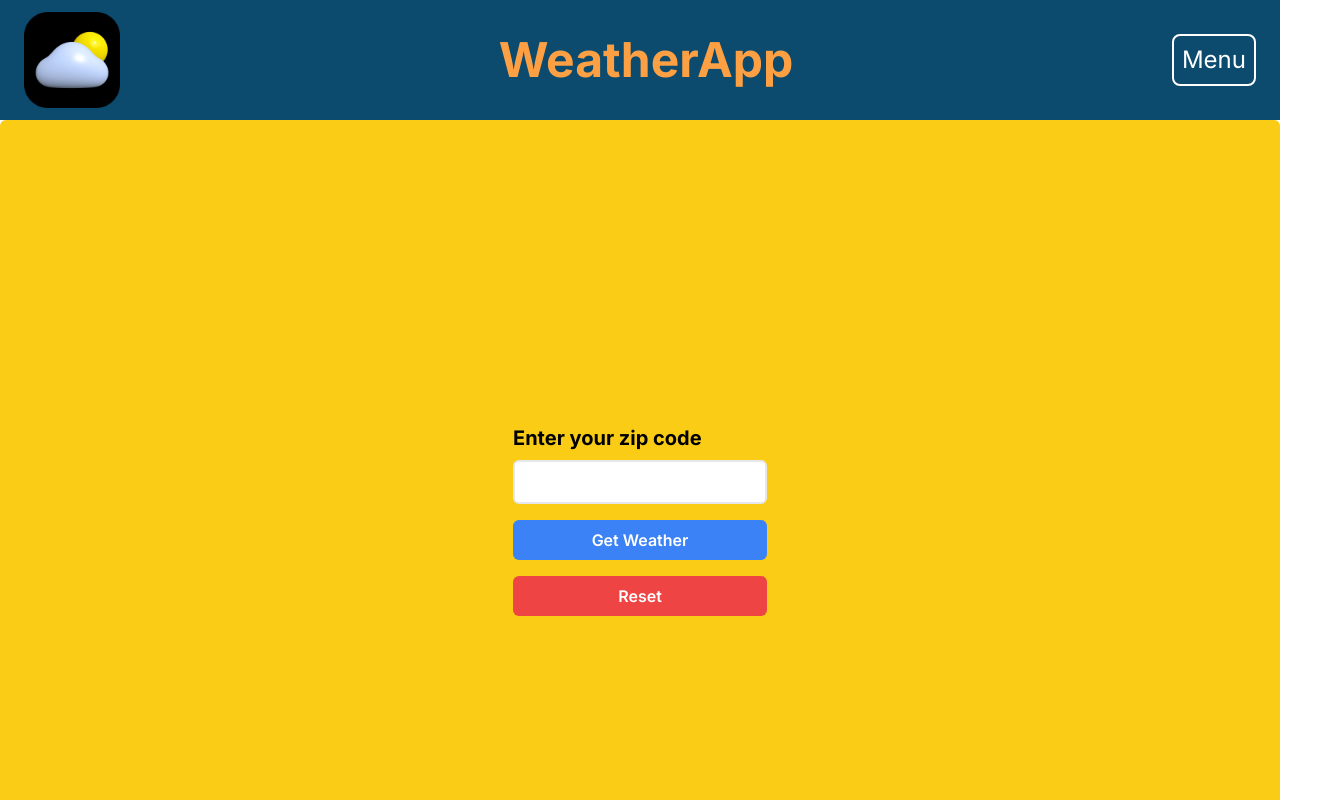
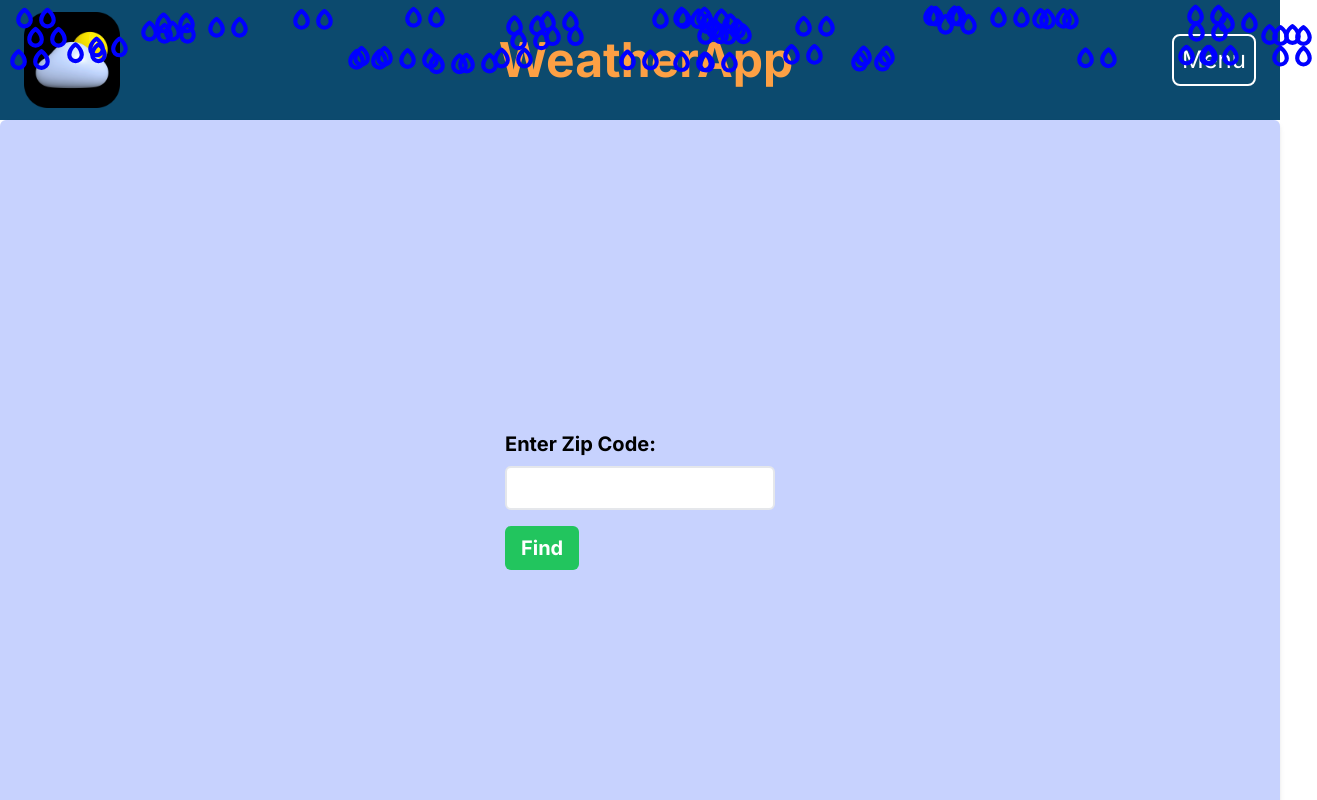
Before and after one commit to tbrown034/my-weather-app, a Next.js app: page / in a window 1280 px wide. Shown: the top 800 px of the page, 1317 px wide, since content can reach past the window. Built offline with nearby package versions, Linux system fonts and the light colour scheme.

Commit message:
WIP: framer motion animation

```diff
--- a/app/Components/CityInput.jsx
+++ b/app/Components/CityInput.jsx
@@ -1,47 +1,123 @@
+import { motion, animate, useAnimation } from "framer-motion";
+import React, { useEffect, useRef, useState } from "react";
+
+const dropSVG = `<svg xmlns="http://www.w3.org/2000/svg" viewBox="0 0 24 24" fill="blue" height="50"><path d="M10.5,8c0-3.49-3.3-5.74-3.44-5.83a1,1,0,0,0-1.12,0C5.8,2.27,2.5,4.55,2.5,8a4,4,0,0,0,8,0Zm-4,2a2,2,0,0,1-2-2,5.44,5.44,0,0,1,2-3.72A5.39,5.39,0,0,1,8.5,8,2,2,0,0,1,6.5,10ZM18.06,2.17a1,1,0,0,0-1.12,0C16.8,2.27,13.5,4.55,13.5,8a4,4,0,0,0,8,0C21.5,4.51,18.2,2.26,18.06,2.17ZM17.5,10a2,2,0,0,1-2-2,5.44,5.44,0,0,1,2-3.72A5.39,5.39,0,0,1,19.5,8,2,2,0,0,1,17.5,10Z"/></svg>`;
+const sunSVG = `<svg fill="none" viewBox="0 0 15 15" xmlns="http://www.w3.org/2000/svg" stroke="orange" height="100"><path stroke-linecap="square" d="M7.5 1.5v-1m0 13.99v-.998m6-5.997h1m-13 0h-1m2-4.996-1-1m12 0-1 1m-10 9.993-1 1m12 0-1-1m-2-4.997a2.999 2.999 0 0 1-3 2.998 2.999 2.999 0 1 1 3-2.998z"/></svg>`;
+
+const Raindrop = ({ delay }) => {
+  const ref = useRef();
+  const [y, setY] = useState(0);
+  const controls = useAnimation();
+
+  useEffect(() => {
+    const element = ref.current;
+    const animation = animate(
+      element,
+      { translateY: "100%" },
+      {
+        type: "tween",
+        ease: "linear",
+        duration: Math.random() * 2 + 3,
+        delay: Math.random() * 2,
+        repeat: Infinity,
+        repeatType: "loop",
+        onComplete: () => {
+          setY(0);
+          controls.start({ translateY: "100%" });
+        },
+      }
+    );
+
+    return () => {
+      animation.stop();
+    };
+  }, [controls]);
+
+  useEffect(() => {
+    controls.start({
+      translateY: y,
+      transition: { delay },
+    });
+  }, [controls, delay, y]);
+
+  return (
+    <motion.div
+      ref={ref}
+      style={{
+        left: Math.random() * window.innerWidth,
+        position: "absolute",
+        top: 0,
+      }}
+      dangerouslySetInnerHTML={{ __html: dropSVG }}
+    />
+  );
+};
+
 export default function CityInput(props) {
   const { onSubmit, zipCode, setZipCode, onReset } = props;
+  const [showSun, setShowSun] = useState(false);
+
+  useEffect(() => {
+    const timeout = setTimeout(() => {
+      setShowSun(true);
+    }, 10000);
+
+    return () => clearTimeout(timeout);
+  }, []);
 
   const handleSubmit = (event) => {
-    event.preventDefault(); // Prevents page refresh
-    onSubmit(zipCode); // Calls the parent component's function with the input data
+    event.preventDefault();
+    onSubmit(zipCode);
   };
 
   const handleChange = (event) => {
-    setZipCode(event.target.value); // Updates state when the input changes
+    setZipCode(event.target.value);
   };
 
   return (
-    <div className="flex flex-col items-center justify-center min-h-screen py-40 mx-auto bg-yellow-400 rounded-md shadow-md ">
-      <form onSubmit={handleSubmit} className="space-y-4">
+    <div
+      className={`flex flex-col items-center justify-center min-h-screen py-40 mx-auto rounded-md shadow-md transition-colors duration-2000 ${
+        showSun ? "bg-yellow-200" : "bg-indigo-200"
+      }`}
+    >
+      <form onSubmit={handleSubmit} className="z-10 mb-10 space-y-4">
         <div>
           <label
             htmlFor="zipCode"
             className="block mb-2 text-xl font-bold text-black"
           >
-            Enter your zip code
+            Enter Zip Code:
           </label>
           <input
-            className="w-full p-2 transition-colors bg-white border-2 border-gray-200 rounded-md focus:border-blue-500"
             id="zipCode"
+            name="zipCode"
+            className="w-full px-4 py-2 text-black border-2 rounded-md focus:outline-none"
             type="text"
+            required
             value={zipCode}
             onChange={handleChange}
           />
         </div>
         <button
           type="submit"
-          className="w-full px-4 py-2 font-semibold text-white transition-colors bg-blue-500 rounded-md hover:bg-blue-700"
+          className="px-4 py-2 text-xl font-bold text-white bg-green-500 rounded-md focus:outline-none"
         >
-          Get Weather
-        </button>
-        <button
-          type="button"
-          onClick={onReset}
-          className="w-full px-4 py-2 font-semibold text-white transition-colors bg-red-500 rounded-md hover:bg-red-700"
-        >
-          Reset
+          Find
         </button>
       </form>
+      {!showSun &&
+        Array.from({ length: 50 }).map((_, i) => (
+          <Raindrop key={i} delay={i * 0.05} />
+        ))}
+      {showSun && (
+        <motion.div
+          initial={{ y: "100%" }}
+          animate={{ y: "-50%" }}
+          transition={{ duration: 10, repeat: Infinity, repeatType: "reverse" }}
+          className="absolute bottom-0 mx-auto"
+          dangerouslySetInnerHTML={{ __html: sunSVG }}
+        />
+      )}
     </div>
   );
 }
--- a/app/layout.js
+++ b/app/layout.js
@@ -15,7 +15,7 @@ export default function RootLayout({ children }) {
     <html lang="en">
       <body className={inter.className}>
         <Header />
-        <main className="scroll-snap-y-mandatory">{children}</main>
+        <main className="scroll-snap-y-mandatory ">{children}</main>
         <Footer />
       </body>
     </html>
--- a/package.json
+++ b/package.json
@@ -11,6 +11,7 @@
   "dependencies": {
     "@headlessui/react": "^1.7.14",
     "@heroicons/react": "^2.0.18",
+    "@popmotion/popcorn": "^0.4.4",
     "autoprefixer": "10.4.14",
     "eslint": "8.41.0",
     "eslint-config-next": "13.4.4",
@@ -19,6 +20,7 @@
     "postcss": "8.4.24",
     "react": "18.2.0",
     "react-dom": "18.2.0",
+    "react-use": "^17.4.0",
     "tailwindcss": "3.3.2"
   }
 }
```
Also changed, not shown: 1 other file (tests, documents, lock files or other folders).
